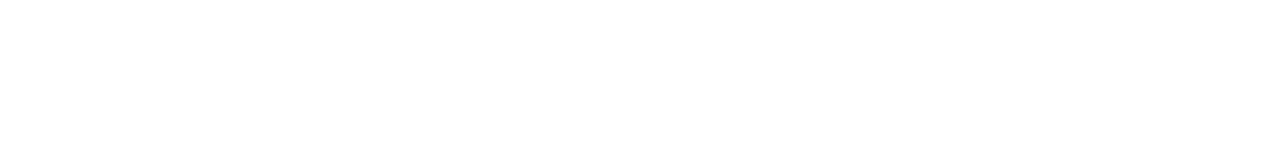
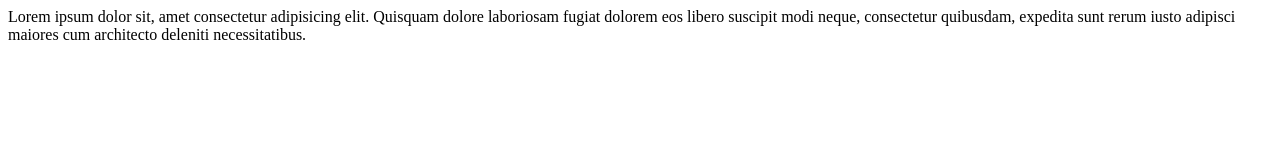
Before and after one commit to irfan340/my-first-github-repo, a plain HTML site: page index.html in a window 1280 px wide. Drawn offline with Linux system fonts and the light colour scheme.

Commit message:
Division added

```diff
--- a/index.html
+++ b/index.html
@@ -6,6 +6,7 @@
     <title>my first github repo</title>
 </head>
 <body>
+    <div>Lorem ipsum dolor sit, amet consectetur adipisicing elit. Quisquam dolore laboriosam fugiat dolorem eos libero suscipit modi neque, consectetur quibusdam, expedita sunt rerum iusto adipisci maiores cum architecto deleniti necessitatibus.</div>
 
 </body>
 </html>
```
